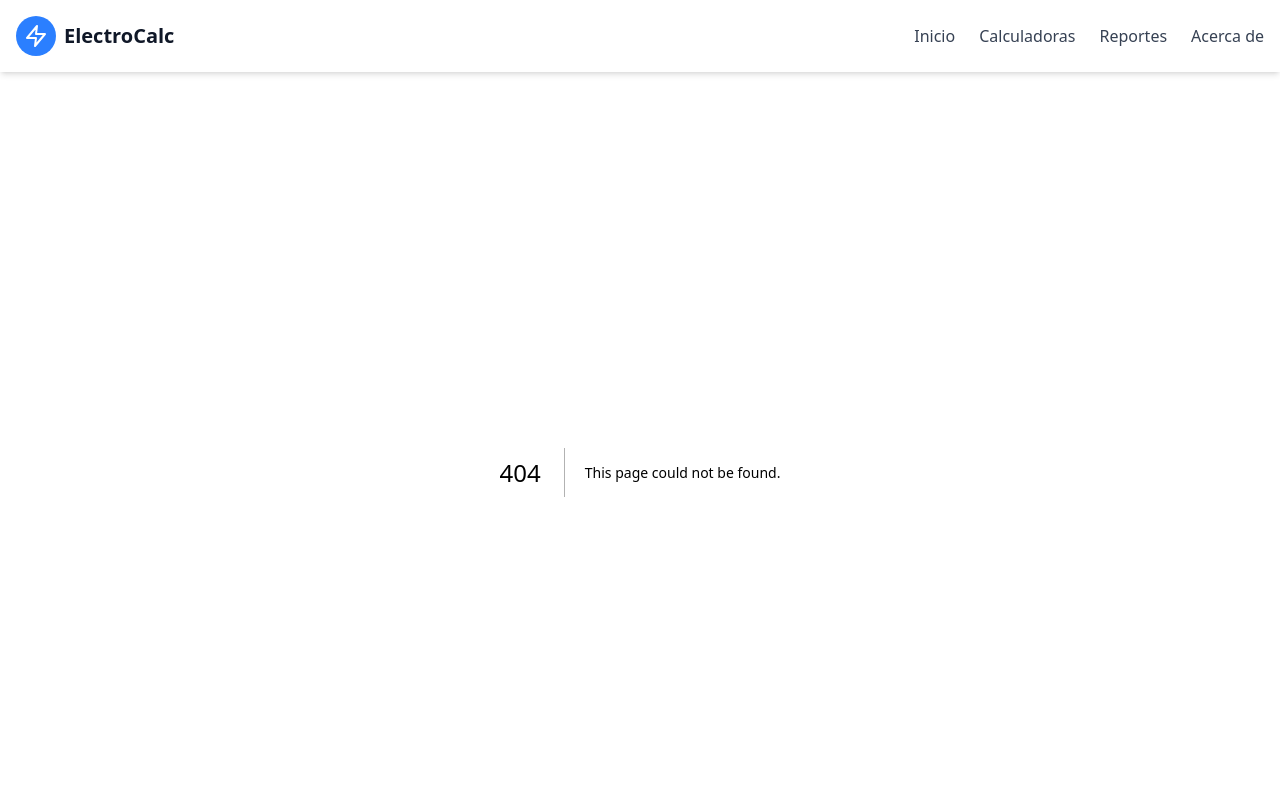
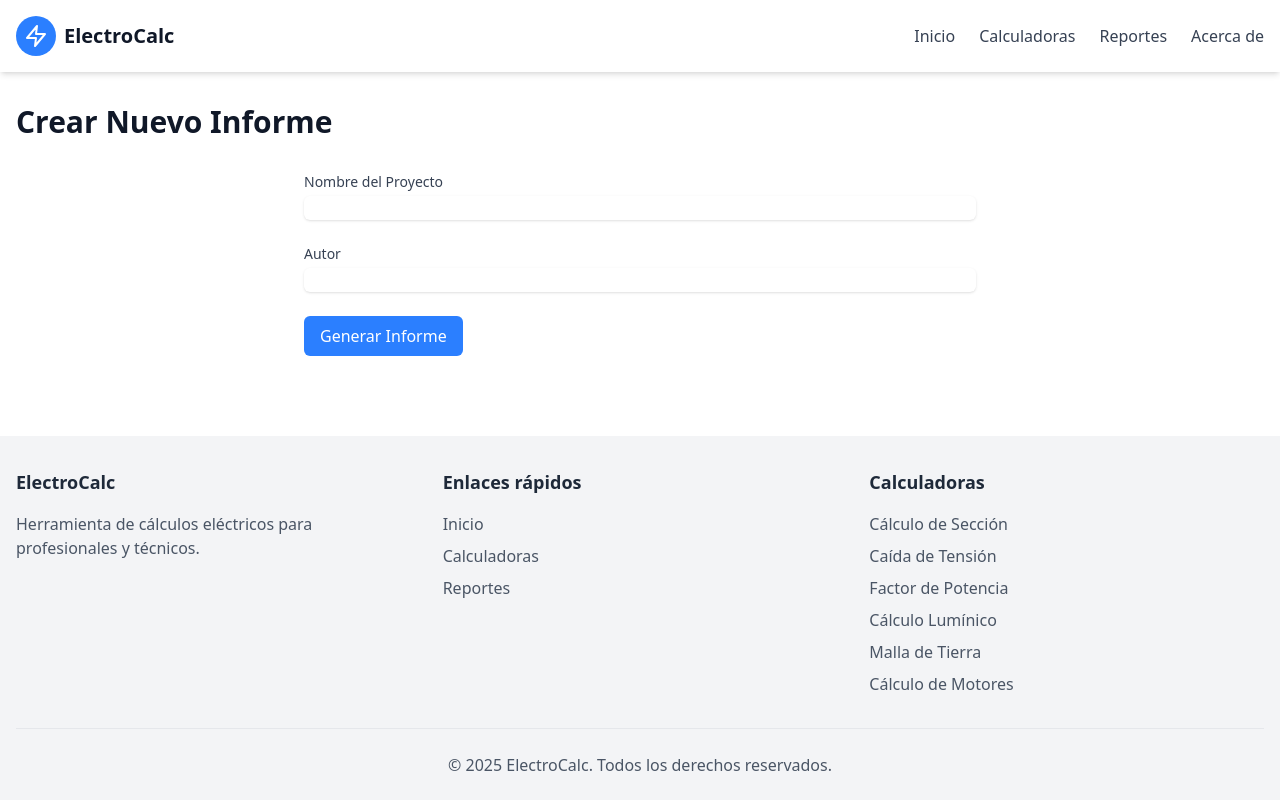
Before and after one commit to Chetti666/electro, a Next.js app: page /informes in a window 1280 px wide. Before the commit this address had no page. Shown: the top 800 px of the page. Built offline with nearby package versions, Linux system fonts and the light colour scheme.

Commit message:
componentes

```diff
--- a/src/app/calculadoras/caida-tension/page.tsx
+++ b/src/app/calculadoras/caida-tension/page.tsx
@@ -77,7 +77,7 @@ export default function CaidaTension() {
 
     let caida = 0;
     if (tipoCircuito === 'monofasico') {
-      caida = 2 * corrienteNum * 0.0175 * longitudNum / seccionNum;
+      caida = (2 * corrienteNum * 0.0175 * longitudNum) / seccionNum;
     } else if (tipoCircuito === 'trifasico') {
       caida = Math.sqrt(3) * corrienteNum * 0.0175 * longitudNum / seccionNum;
     } else { // DC
--- /dev/null
+++ b/src/app/informes/page.tsx
@@ -0,0 +1,12 @@
+import InformeForm from "@/components/informes/InformeForm";
+
+export default function InformesPage() {
+  return (
+    <div className="container mx-auto px-4 py-8">
+      <h1 className="text-3xl font-bold text-gray-900 dark:text-white mb-8">Crear Nuevo Informe</h1>
+      <div className="max-w-2xl mx-auto">
+        <InformeForm />
+      </div>
+    </div>
+  );
+}
--- a/src/app/page.tsx
+++ b/src/app/page.tsx
@@ -19,8 +19,8 @@ export default function Home() {
                 <Link href="/calculadoras" className="btn btn-primary">
                   Ver calculadoras
                 </Link>
-                <Link href="/acerca" className="btn btn-outline">
-                  Conocer más
+                <Link href="/informes" className="btn btn-outline">
+                  Generar Informe
                 </Link>
               </div>
             </div>
--- /dev/null
+++ b/src/components/informes/InformeForm.tsx
@@ -0,0 +1,34 @@
+export default function InformeForm() {
+  return (
+    <form className="space-y-6">
+      <div>
+        <label htmlFor="project-name" className="block text-sm font-medium text-gray-700 dark:text-gray-300">
+          Nombre del Proyecto
+        </label>
+        <input
+          type="text"
+          id="project-name"
+          name="project-name"
+          className="mt-1 block w-full rounded-md border-gray-300 shadow-sm focus:border-blue-500 focus:ring-blue-500 dark:bg-gray-700 dark:border-gray-600 dark:text-white"
+        />
+      </div>
+      <div>
+        <label htmlFor="author" className="block text-sm font-medium text-gray-700 dark:text-gray-300">
+          Autor
+        </label>
+        <input
+          type="text"
+          id="author"
+          name="author"
+          className="mt-1 block w-full rounded-md border-gray-300 shadow-sm focus:border-blue-500 focus:ring-blue-500 dark:bg-gray-700 dark:border-gray-600 dark:text-white"
+        />
+      </div>
+      <button
+        type="submit"
+        className="btn btn-primary"
+      >
+        Generar Informe
+      </button>
+    </form>
+  );
+}
--- /dev/null
+++ b/src/components/ui/card.tsx
@@ -0,0 +1,12 @@
+import React from 'react';
+
+const Card = React.forwardRef<HTMLDivElement, React.HTMLAttributes<HTMLDivElement>>(({ className, ...props }, ref) => (
+  <div
+    ref={ref}
+    className={`card hover:shadow-lg transition-shadow ${className}`}
+    {...props}
+  />
+));
+Card.displayName = 'Card';
+
+export { Card };
--- /dev/null
+++ b/src/components/ui/form.tsx
@@ -0,0 +1,12 @@
+import React from 'react';
+
+const Form = React.forwardRef<HTMLFormElement, React.HTMLAttributes<HTMLFormElement>>(({ className, ...props }, ref) => (
+  <form
+    ref={ref}
+    className={`space-y-6 ${className}`}
+    {...props}
+  />
+));
+Form.displayName = 'Form';
+
+export { Form };
--- /dev/null
+++ b/src/components/ui/label.tsx
@@ -0,0 +1,12 @@
+import React from 'react';
+
+const Label = React.forwardRef<HTMLLabelElement, React.LabelHTMLAttributes<HTMLLabelElement>>(({ className, ...props }, ref) => (
+  <label
+    ref={ref}
+    className={`block text-sm font-medium text-gray-700 dark:text-gray-300 ${className}`}
+    {...props}
+  />
+));
+Label.displayName = 'Label';
+
+export { Label };
--- /dev/null
+++ b/src/components/ui/utils.ts
@@ -0,0 +1 @@
+// Utility functions will be added here
```
